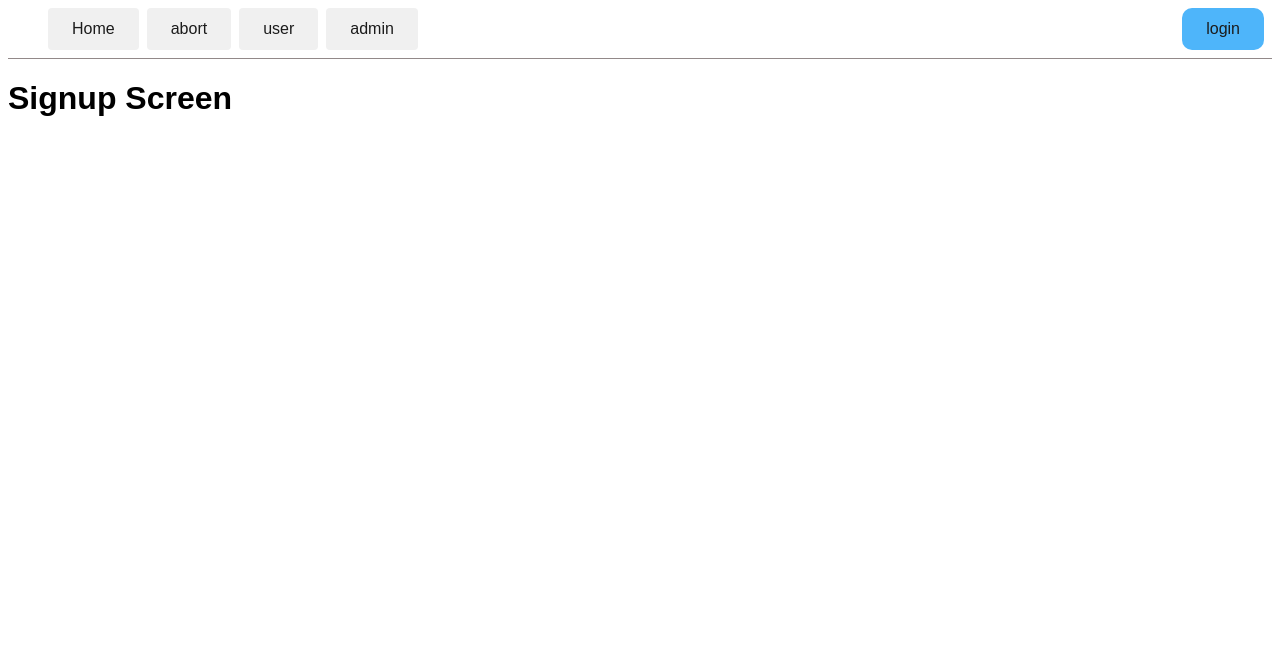
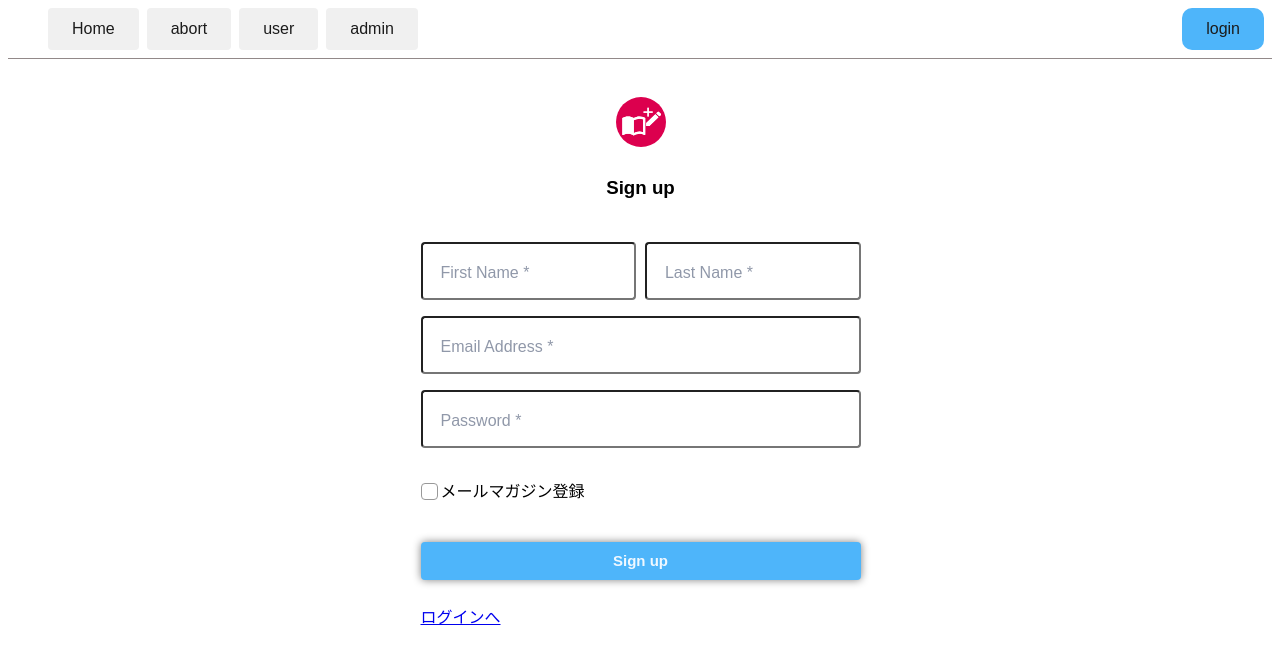
Before and after one commit to fukunagaa/react-redux-express-jwt, a React app: page /signup in a window 1280 px wide. Shown: the top 664 px of the page. Built offline with nearby package versions, Linux system fonts and the light colour scheme; what redux-promise-middleware would draw is missing.

Commit message:
Signup画面 実装

```diff
--- a/src/client/components/Signup.js
+++ b/src/client/components/Signup.js
@@ -1,9 +1,96 @@
 import React from "react";
+import { Link } from "react-router-dom";
+import className from "classnames";
+import Icon from "../assets/create-signup.svg";
+import commonStyles from "../Stylesheets/common.module.scss";
+import signupStyles from "../Stylesheets/signup.module.scss";
+import placeholderStyles from "../stylesheets/inputPlaceholder.module.scss";
 
 const Signup = () => {
   return (
-    <div>
-      <h1>Signup Screen</h1>
+    <div className={commonStyles.mainContainer}>
+      <div className={commonStyles.contentsContainer}>
+        <div className={commonStyles.titleContainer}>
+          <div className={commonStyles.textAlignCenter}>
+            <div className={commonStyles.logoCircleArea}>
+              <img className={`${commonStyles.noSelect} ${commonStyles.white} ${signupStyles.signupLogo}`} src={Icon} />
+            </div>
+          </div>
+          <h3 className={commonStyles.textAlignCenter}>Sign up</h3>
+        </div>
+        <div className={commonStyles.formContainer}>
+          <div className={commonStyles.inputFlexRowContainer}>
+            <div className={commonStyles.inputSmallArea}>
+              <label className={placeholderStyles.labelInputPlaceholder}>
+                <input
+                  type="text"
+                  name="firstName"
+                  id="firstName"
+                  placeholder="&nbsp;"
+                  required
+                  className={placeholderStyles.labelInputPlaceholder}
+                />
+                <span className={placeholderStyles.labelPlaceholder}>First Name *</span>
+              </label>
+            </div>
+            <div className={commonStyles.inputSmallArea}>
+              <label className={placeholderStyles.labelInputPlaceholder}>
+                <input
+                  type="text"
+                  name="lastName"
+                  id="lastName"
+                  placeholder="&nbsp;"
+                  required
+                  className={placeholderStyles.labelInputPlaceholder}
+                />
+                <span className={placeholderStyles.labelPlaceholder}>Last Name *</span>
+              </label>
+            </div>
+          </div>
+          <div className={commonStyles.inputBigArea}>
+            <label className={placeholderStyles.labelInputPlaceholder}>
+              <input
+                type="text"
+                name="email"
+                id="email"
+                placeholder="&nbsp;"
+                required
+                className={placeholderStyles.labelInputPlaceholder}
+              />
+              <span className={placeholderStyles.labelPlaceholder}>Email Address *</span>
+            </label>
+          </div>
+          <div className={commonStyles.inputBigArea}>
+            <label className={placeholderStyles.labelInputPlaceholder}>
+              <input
+                type="text"
+                name="password"
+                id="password"
+                placeholder="&nbsp;"
+                required
+                className={placeholderStyles.labelInputPlaceholder}
+              />
+              <span className={placeholderStyles.labelPlaceholder}>Password *</span>
+            </label>
+          </div>
+          <div className={commonStyles.checkboxContainer}>
+            <label>
+              <input type="checkbox" name="mailmagazine" id="mailmagazine" className={commonStyles.checkboxInput} />
+              <span className={commonStyles.checkboxParts}>メールマガジン登録</span>
+            </label>
+          </div>
+          <div className={commonStyles.submitBtnArea}>
+            <button className={commonStyles.submitBtn} onClick={() => signup()}>
+              Sign up
+            </button>
+          </div>
+          <div className={signupStyles.linkSignupContainer}>
+            <div>
+              <Link to="/login">ログインへ</Link>
+            </div>
+          </div>
+        </div>
+      </div>
     </div>
   );
 };
--- a/src/client/stylesheets/signup.module.scss
+++ b/src/client/stylesheets/signup.module.scss
@@ -4,7 +4,7 @@
     height: 40px;
 }
 
-.link-signup-container {
+.linkSignupContainer {
     display: flex;
     flex-direction: row;
     justify-content: flex-start;
```
Also changed, not shown: src/client/assets/create-signup.svg (added).
